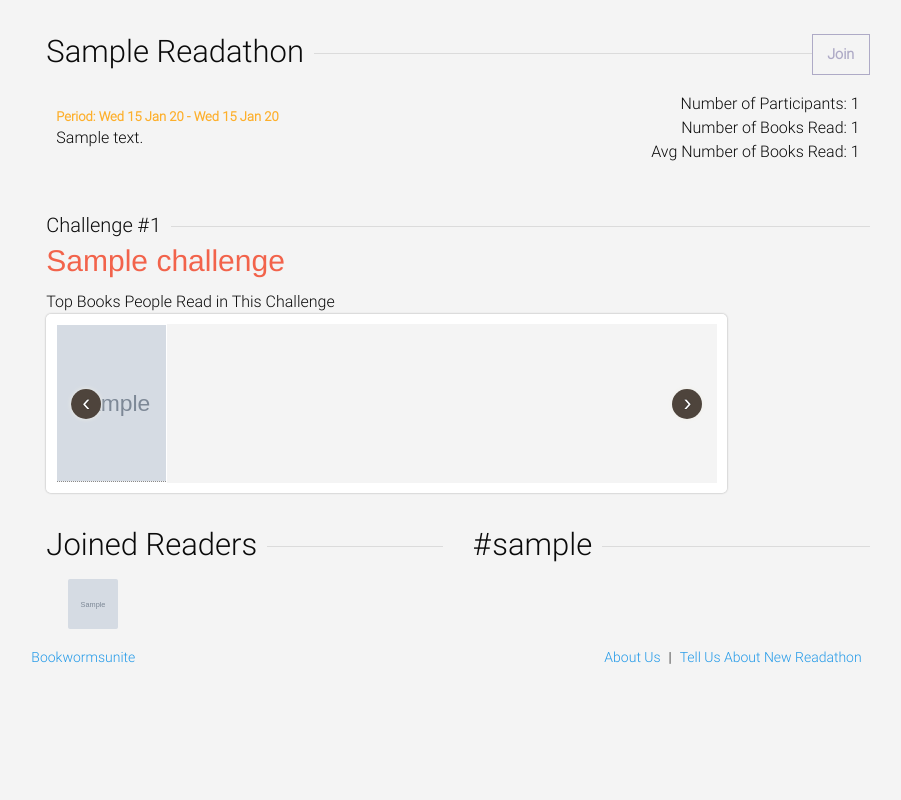
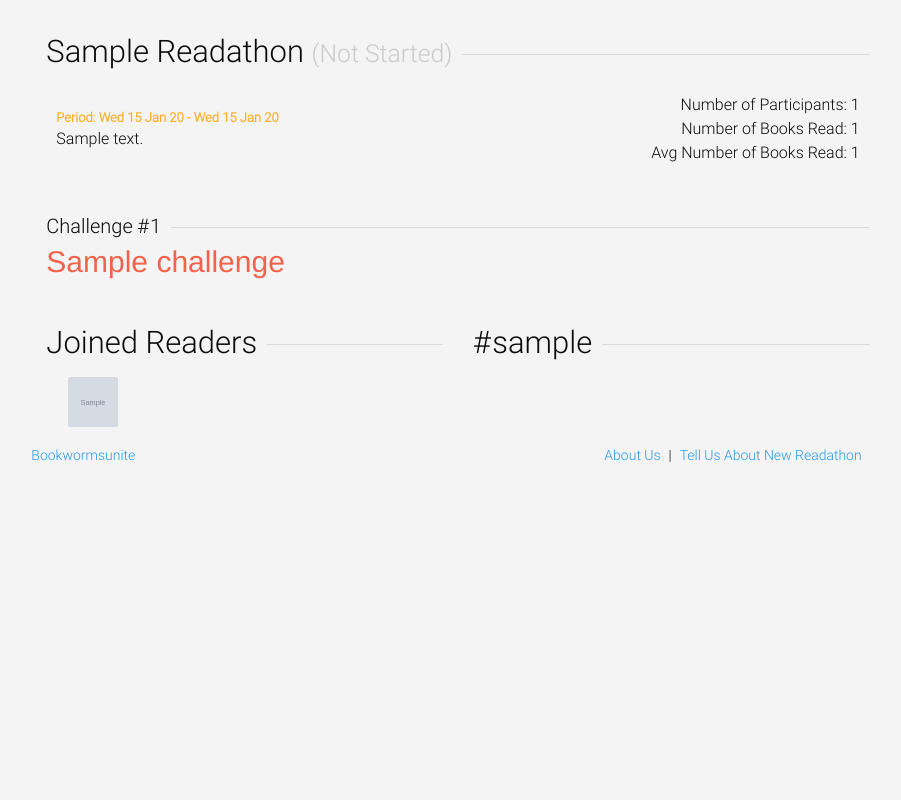
Before and after one commit to mspj/ITech, a Django app: a page that uses templates/bookwormsunite/readathon.html in a window 1280 px wide. Shown: the part 54-854 px from the top of the page, without its empty margins (182-1083 px from the left). Run offline with Django 3.2, Linux system fonts and the light colour scheme; tables that the repository leaves empty hold one stand-in row (values such as "Sample post"); grey boxes marked "Sample" are stand-in pictures.

Commit message:
update readathon status to show 'not started'  update readathon to hide books carousel if it isn't started yet -Pim

```diff
--- a/bookwormsunite/views.py
+++ b/bookwormsunite/views.py
@@ -76,11 +76,12 @@ def readathon_info(request, readathon_name_slug):
 
     title = readathon.name
 
-    is_open = (readathon.end_date > timezone.now())
+    is_finished = (readathon.end_date < timezone.now())
+    is_started = (readathon.start_date < timezone.now())
 
     context_dict = {'title': title, 'readathon': readathon, 'challenges': challenges, 'readers': readers,
                     'num_books_read': num_books_read, 'challenge_books_read': challenge_books_read,
-                    'avg_num_books_read': avg_num_books_read, 'is_open': is_open}
+                    'avg_num_books_read': avg_num_books_read, 'is_finished': is_finished, 'is_started': is_started}
     return render(request, 'bookwormsunite/readathon.html', context_dict)
 
 
--- a/templates/bookwormsunite/readathon.html
+++ b/templates/bookwormsunite/readathon.html
@@ -11,10 +11,12 @@
 
         <div class="blog-post">
             <h3 class="blog-title"><span>{{ readathon.name | title }}
-                {% if is_open == False %}
+                {% if is_started == False %}
+                    <small>(Not Started)</small></span>
+                {% elif is_finished == True %}
                     <small>(Close)</small></span>
                 {% endif %}
-                {% if is_open == True %}
+                {% if is_started == True and is_finished == False %}
                     <a href="#" class="button hollow" id="readathon-join-btn">Join</a>
                 {% endif %}
             </h3>
@@ -44,6 +46,9 @@
             <div class="blog-post">
                 <h5 class="blog-title challenge-title smaller"><span>Challenge #{{ forloop.counter }}</span></h5>
                 <h5 class="readathon-challenge-title">{{ challenge.name }}</h5>
+
+                {% if is_started == True %}
+
                     <div>Top Books People Read in This Challenge</div>
 
                     <div class="row">
@@ -90,6 +95,8 @@
 
                         </div>
                     </div>
+
+                {% endif %}
             </div>
 
         {% endfor %}
```
Also changed, not shown: populate_data.py (+16 -0 lines). Lines whose indentation alone changed are shown as unchanged.
